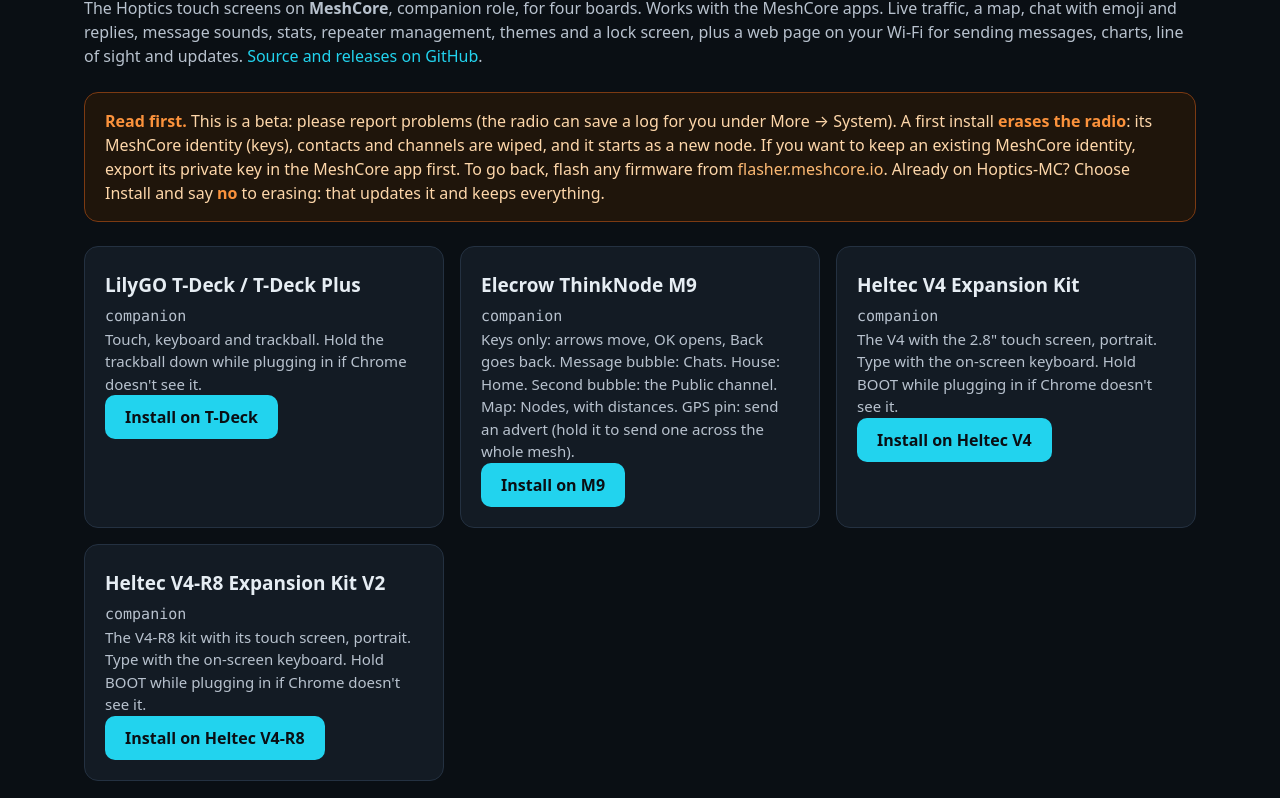
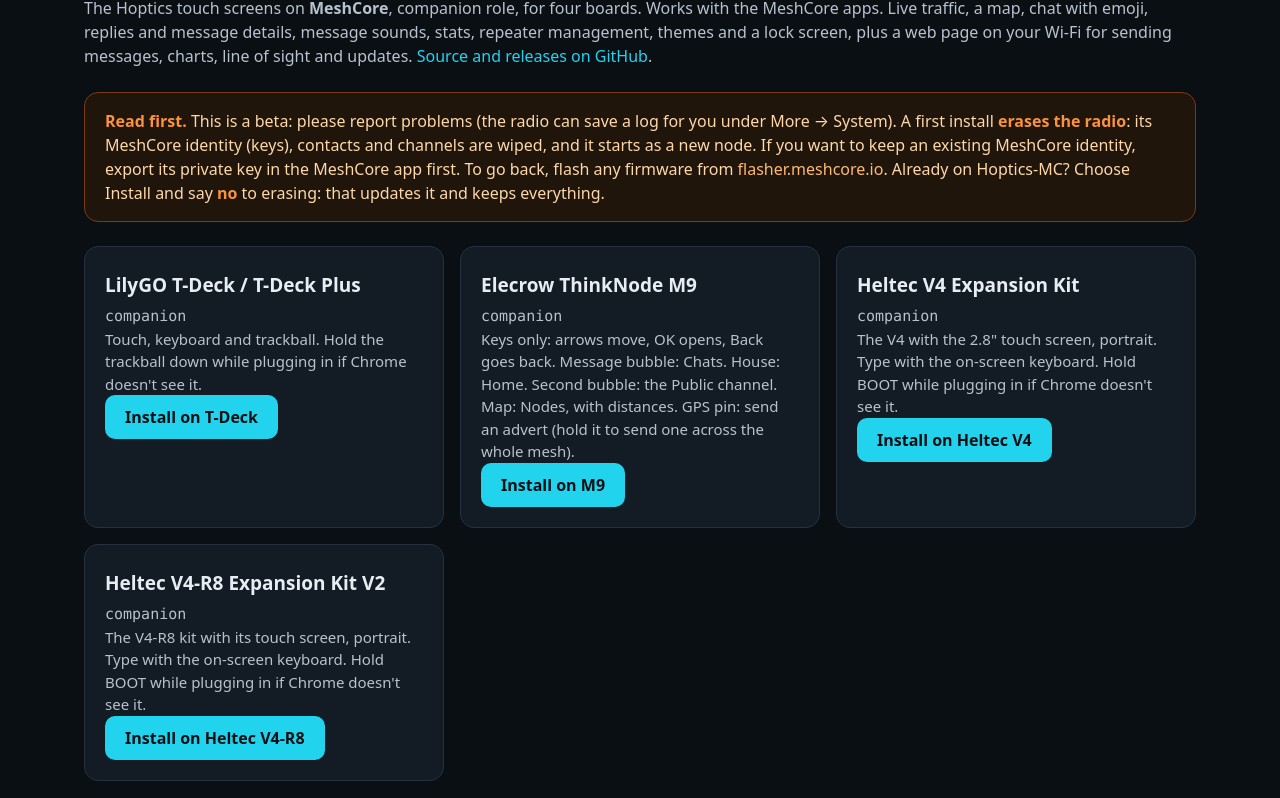
Before and after one commit to Languskhan/hoptics-mt, a plain HTML site: page site/mc-test/index.html in a window 1280 px wide. Shown: the part 188-986 px from the top of the page. Drawn offline with Linux system fonts and the light colour scheme.

Commit message:
MeshCore beta page: the released 0.2.2-beta (tap or hold a message for its details and actions)
Co-Authored-By: Claude Opus 5.5 <noreply@anthropic.com>
Claude-Session: https://claude.ai/code/session_01EbiWZKnguLt1cY9RP43PVa

```diff
--- a/site/mc-test/index.html
+++ b/site/mc-test/index.html
@@ -21,7 +21,7 @@
 <p class="eyebrow mono">PUBLIC BETA 0.2.2</p>
 <h1 style="font-size:36px">Hoptics-MC</h1>
 <p class="sub">The Hoptics touch screens on <b>MeshCore</b>, companion role, for four boards. Works with the MeshCore apps.
-Live traffic, a map, chat with emoji and replies, message sounds, stats, repeater management, themes and a lock screen, plus a web page on your Wi-Fi
+Live traffic, a map, chat with emoji, replies and message details, message sounds, stats, repeater management, themes and a lock screen, plus a web page on your Wi-Fi
 for sending messages, charts, line of sight and updates. <a href="https://github.com/Languskhan/hoptics-mc">Source and releases on GitHub</a>.</p>
 <div class="warnbox"><b>Read first.</b> This is a beta: please report problems (the radio can save a log for you under More → System). A first install <b>erases the radio</b>: its MeshCore
 identity (keys), contacts and channels are wiped, and it starts as a new node. If you want to keep an existing MeshCore
```
Also changed, not shown: 4 other files.
